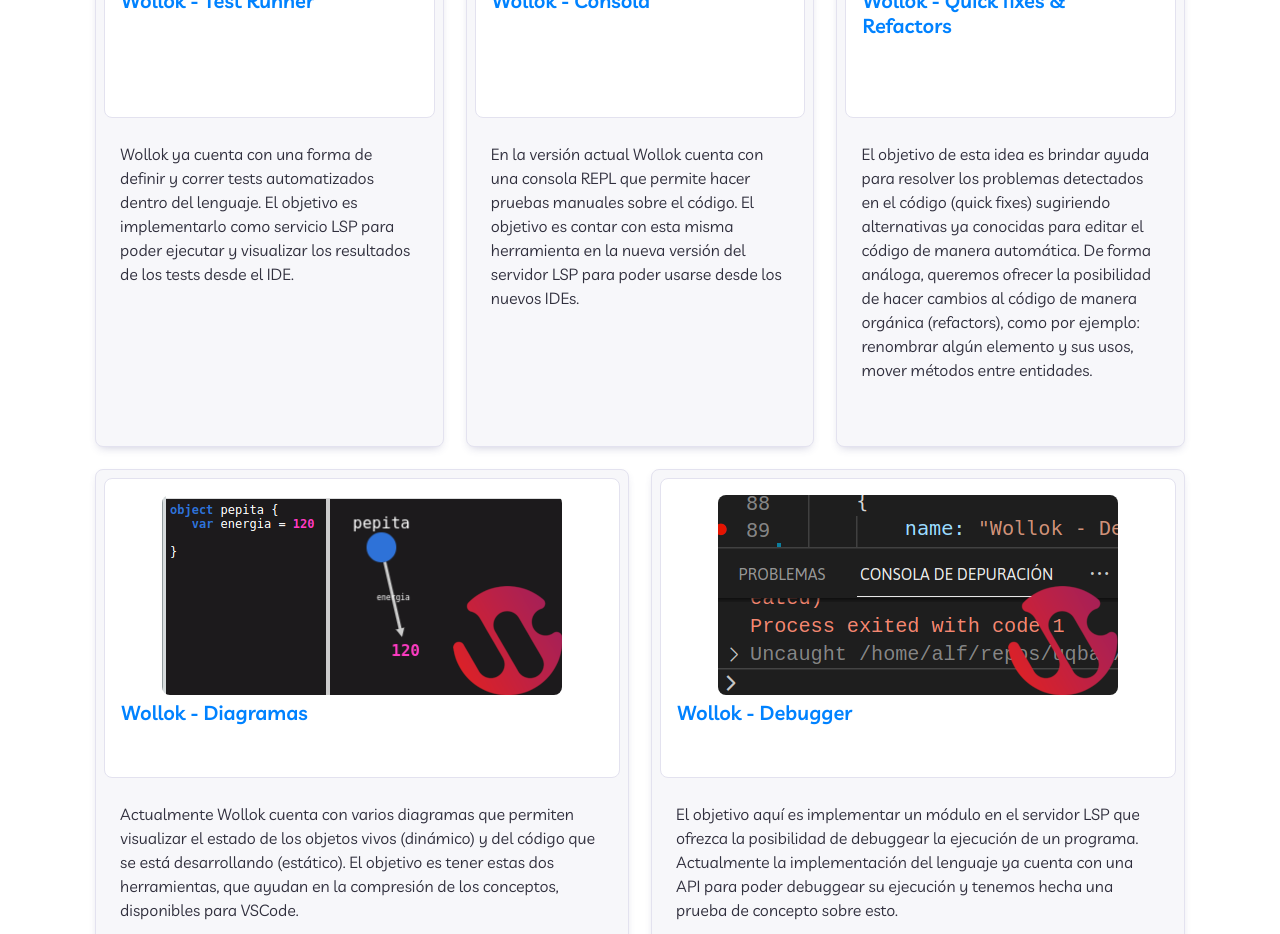
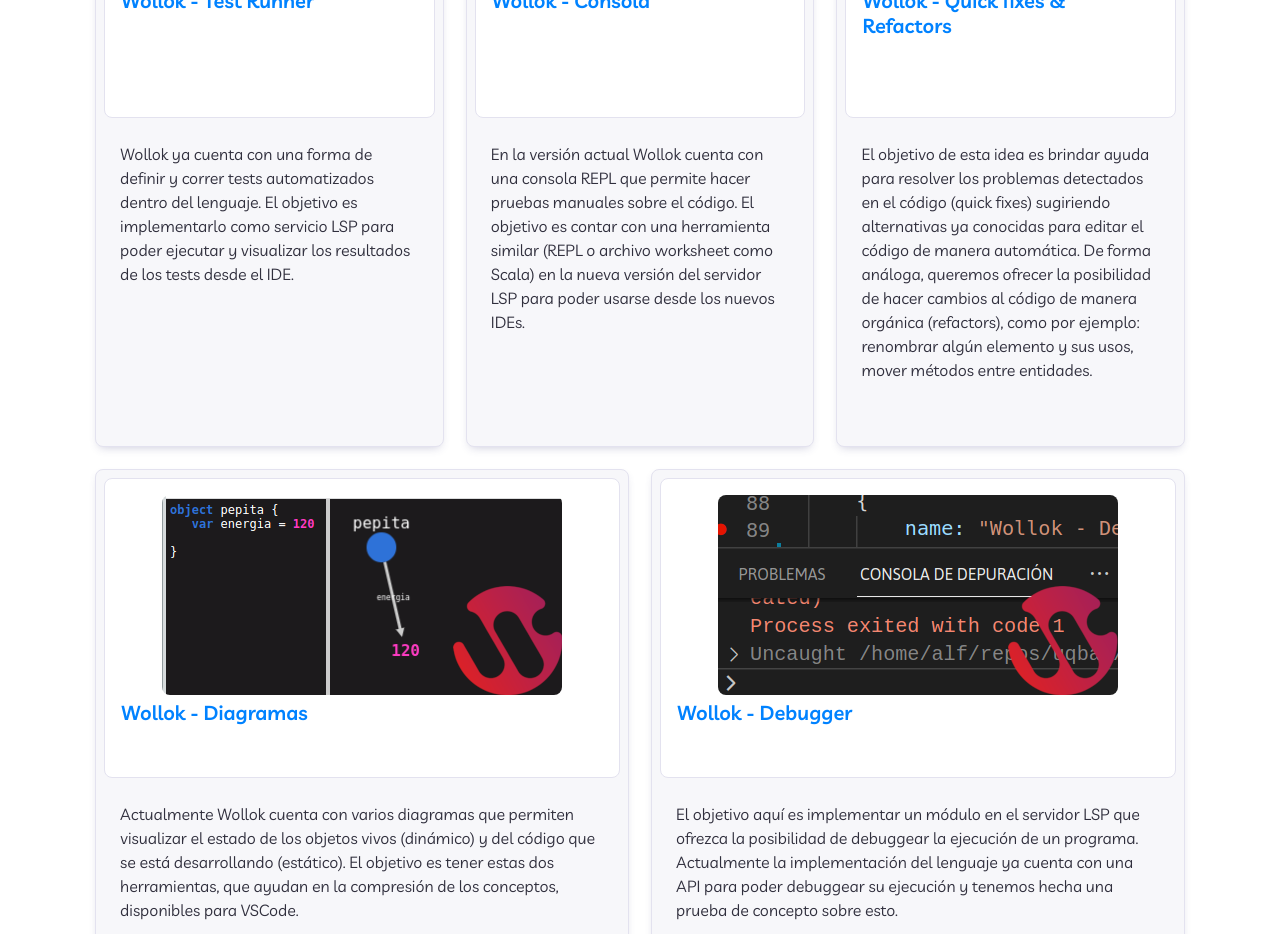
Before and after one commit to uqbar-project/uqbar-landing, a React (Create React App) app: page /#/ideas in a window 1280 px wide. Shown: the part 1120-2054 px from the top of the page. Built offline with nearby package versions, Linux system fonts and the light colour scheme.

Commit message:
Update Consola goal
Co-authored-by: Fernando Dodino <fernando.dodino@gmail.com>

```diff
--- a/src/components/ideas/ideas.js
+++ b/src/components/ideas/ideas.js
@@ -64,7 +64,7 @@ const ideas = [
         name: "Wollok - Consola",
         img: consoleImg,
         context: linterContext,
-        goal: "En la versión actual Wollok cuenta con una consola REPL que permite hacer pruebas manuales sobre el código. El objetivo es contar con esta misma herramienta en la nueva versión del servidor LSP para poder usarse desde los nuevos IDEs.",
+        goal: "En la versión actual Wollok cuenta con una consola REPL que permite hacer pruebas manuales sobre el código. El objetivo es contar con una herramienta similar (REPL o archivo worksheet como Scala) en la nueva versión del servidor LSP para poder usarse desde los nuevos IDEs.",
         url: linter,
         mentors: [ fer, nicoS, nahue ]
     },
```
